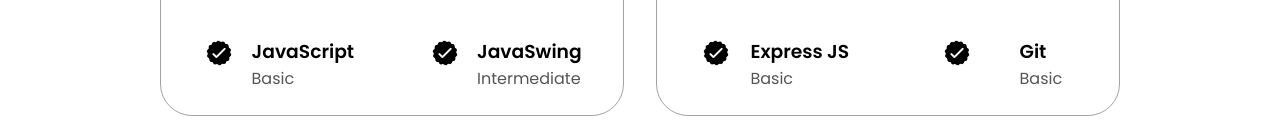
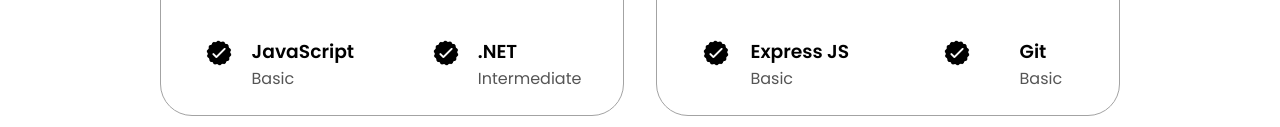
Before and after one commit to Code0plux/Portfolio, a website: page index.html in a window 1280 px wide. Shown: the part 1981-2108 px from the top of the page. Drawn offline with Linux system fonts and the light colour scheme.

Commit message:
Update index.html

```diff
--- a/index.html
+++ b/index.html
@@ -193,7 +193,7 @@
                   class="icon"
                 />
                 <div>
-                  <h3>JavaSwing</h3>
+                  <h3>.NET </h3>
                   <p>Intermediate</p>
                 </div>
               </article>
```
